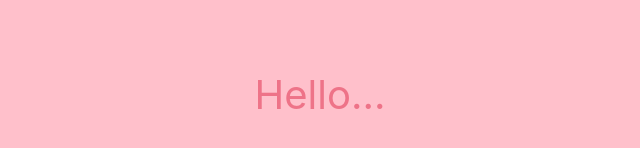
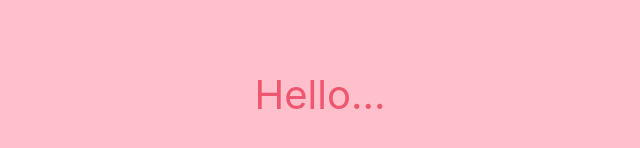
Before and after one commit to gona04/emotional-diary, a React (Create React App) app: page / in a window 1280 px wide. Shown: the part 338-486 px from the top of the page, without its empty margins (320-960 px from the left). Built offline with nearby package versions, Linux system fonts and the light colour scheme.

Commit message:
Everything is moved to the home page

```diff
--- a/src/App.css
+++ b/src/App.css
@@ -11,6 +11,7 @@
   font-size: 2.5rem;
   padding: 2rem;
   background-color: pink;
+  color: rgb(239, 87, 113); /* ensure text uses project pink color */
 }
 
 .App:active svg#microphone {
--- a/src/App.tsx
+++ b/src/App.tsx
@@ -1,61 +1,9 @@
-import { useState } from 'react';
+import React from 'react';
 import './App.css';
-import SpeechSynthesisComponent from './components/SpeechSynthesisComponent';
-import Chatbot from './components/Chatbot';
+import HomePage from './pages/HomePage';
 
-
-function App() {
-  const [currentSentence, setCurrentSentence] = useState(0);
-  const [showInput, setShowInput] = useState(false);
-  const [showMicrophone, setShowMicrophone] = useState(false);
-  //The sentences that the bot will say
-  const sentences = [
-    "Hello...",
-    `How high are you?`,
-    "Sorry",
-    "I meant to ask",
-    "Hi..",
-    "How are you?",
-    "Feel free to share about your day with me :)"
-  ];
-
-  //When this is clicked, the input UI will be shown for the user to record their voice
-  const handleNewUI = () => {
-    setShowInput(true);
-  };
-
-  return (
-    <div className="App">
-      {!showInput && (
-        <div className="background-pink">
-          {!showMicrophone && (
-            <div>
-              {currentSentence < sentences.length && sentences[currentSentence]}
-            <SpeechSynthesisComponent
-          sentences={sentences}
-          currentSentence={currentSentence}
-          setCurrentSentence={setCurrentSentence}
-          setShowMicrophone={setShowMicrophone}
-          />
-            </div>
-
-          )}
-          {showMicrophone && (
-            <div className="mic-coverer">
-              <div className='mic-cover'>
-                <button className="microphone-icon" onClick={handleNewUI}>
-                  <svg id='microphone' xmlns="http://www.w3.org/2000/svg" viewBox="0 0 384 512" height="10rem">
-                    <path d="M192 0C139 0 96 43 96 96V256c0 53 43 96 96 96s96-43 96-96V96c0-53-43-96-96-96zM64 216c0-13.3-10.7-24-24-24s-24 10.7-24 24v40c0 89.1 66.2 162.7 152 174.4V464H120c-13.3 0-24 10.7-24 24s10.7 24 24 24h72 72c13.3 0 24-10.7 24-24s-10.7-24-24-24H216V430.4c85.8-11.7 152-85.3 152-174.4V216c0-13.3-10.7-24-24-24s-24 10.7-24 24v40c0 70.7-57.3 128-128 128s-128-57.3-128-128V216z" fill="rgb(239, 87, 113)" />
-                  </svg>
-                </button>
-              </div>
-            </div>
-          )}
-        </div>
-      )}
-      {showInput && <Chatbot onClose={() => setShowInput(false)} />}
-    </div>
-  );
-}
+const App: React.FC = () => {
+  return <HomePage />;
+};
 
 export default App;
--- /dev/null
+++ b/src/pages/HomePage.tsx
@@ -0,0 +1,59 @@
+import React from 'react';
+import Chatbot from '../components/Chatbot';
+import SpeechSynthesisComponent from '../components/SpeechSynthesisComponent';
+import { useAppSelector, useAppDispatch } from '../store/hooks';
+import { setShowInput, setShowMicrophone, setCurrentSentence } from '../store/uiSlice';
+
+const HomePage: React.FC = () => {
+  const dispatch = useAppDispatch();
+  const currentSentence = useAppSelector((s: any) => s.ui.currentSentence);
+  const showInput = useAppSelector((s: any) => s.ui.showInput);
+  const showMicrophone = useAppSelector((s: any) => s.ui.showMicrophone);
+
+  const sentences = [
+    'Hello...',
+    'How high are you?',
+    'Sorry',
+    'I meant to ask',
+    'Hi..',
+    'How are you?',
+    'Feel free to share about your day with me :)',
+  ];
+
+  const handleNewUI = () => dispatch(setShowInput(true));
+
+  return (
+    <div>
+      {!showInput && (
+        <div className="background-pink">
+          {!showMicrophone && (
+            <div>
+              {currentSentence < sentences.length && sentences[currentSentence]}
+              <SpeechSynthesisComponent
+                sentences={sentences}
+                currentSentence={currentSentence}
+                setCurrentSentence={(i: number) => dispatch(setCurrentSentence(i))}
+                setShowMicrophone={(v: boolean) => dispatch(setShowMicrophone(v))}
+              />
+            </div>
+          )}
+          {showMicrophone && (
+            <div className="mic-coverer">
+              <div className='mic-cover'>
+                <button className="microphone-icon" onClick={handleNewUI}>
+                  <svg id="microphone" xmlns="http://www.w3.org/2000/svg" viewBox="0 0 384 512" height="10rem" aria-hidden="false" role="img">
+                    <title>Open chat</title>
+                    <path d="M192 0C139 0 96 43 96 96V256c0 53 43 96 96 96s96-43 96-96V96c0-53-43-96-96-96zM64 216c0-13.3-10.7-24-24-24s-24 10.7-24 24v40c0 89.1 66.2 162.7 152 174.4V464H120c-13.3 0-24 10.7-24 24s10.7 24 24 24h72 72c13.3 0 24-10.7 24-24s-10.7-24-24-24H216V430.4c85.8-11.7 152-85.3 152-174.4V216c0-13.3-10.7-24-24-24s-24 10.7-24 24v40c0 70.7-57.3 128-128 128s-128-57.3-128-128V216z" fill="rgb(239, 87, 113)" />
+                  </svg>
+                </button>
+              </div>
+            </div>
+          )}
+        </div>
+      )}
+      {showInput && <Chatbot onClose={() => dispatch(setShowInput(false))} />}
+    </div>
+  );
+};
+
+export default HomePage;
```
